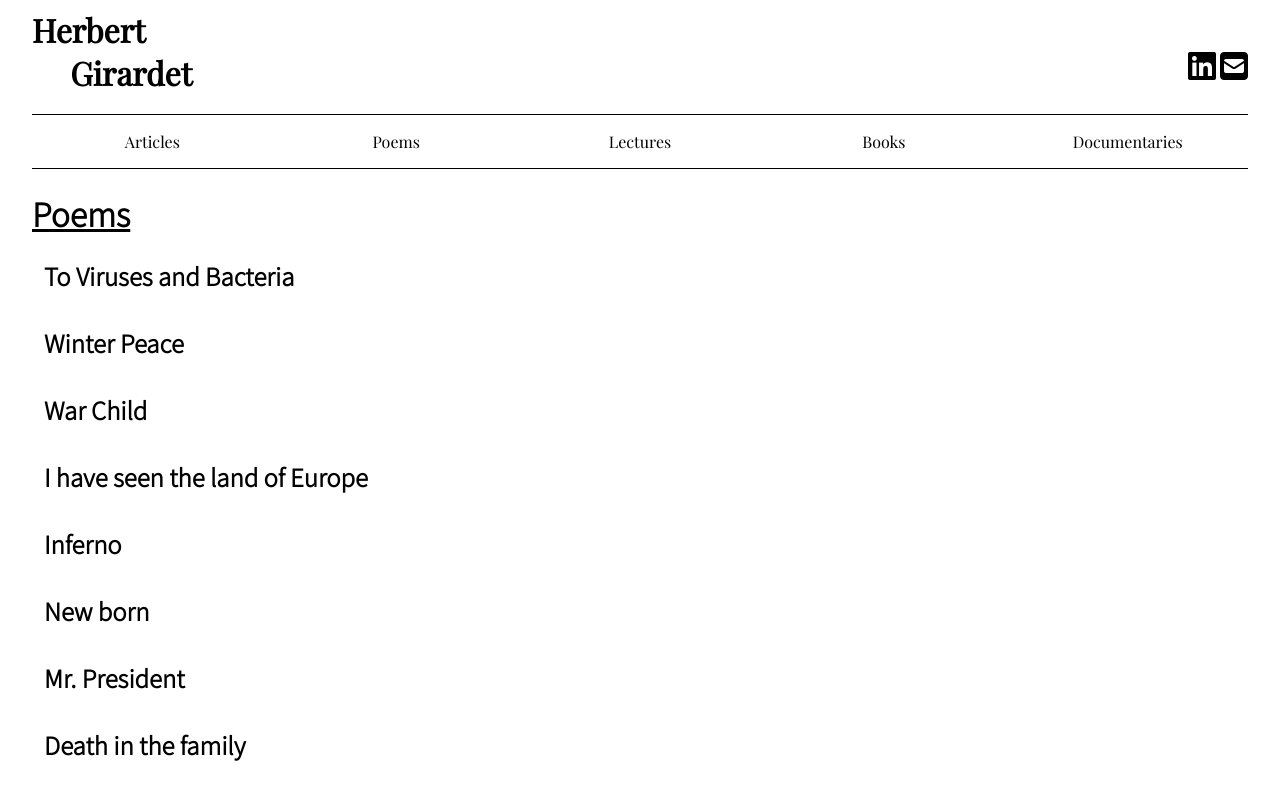
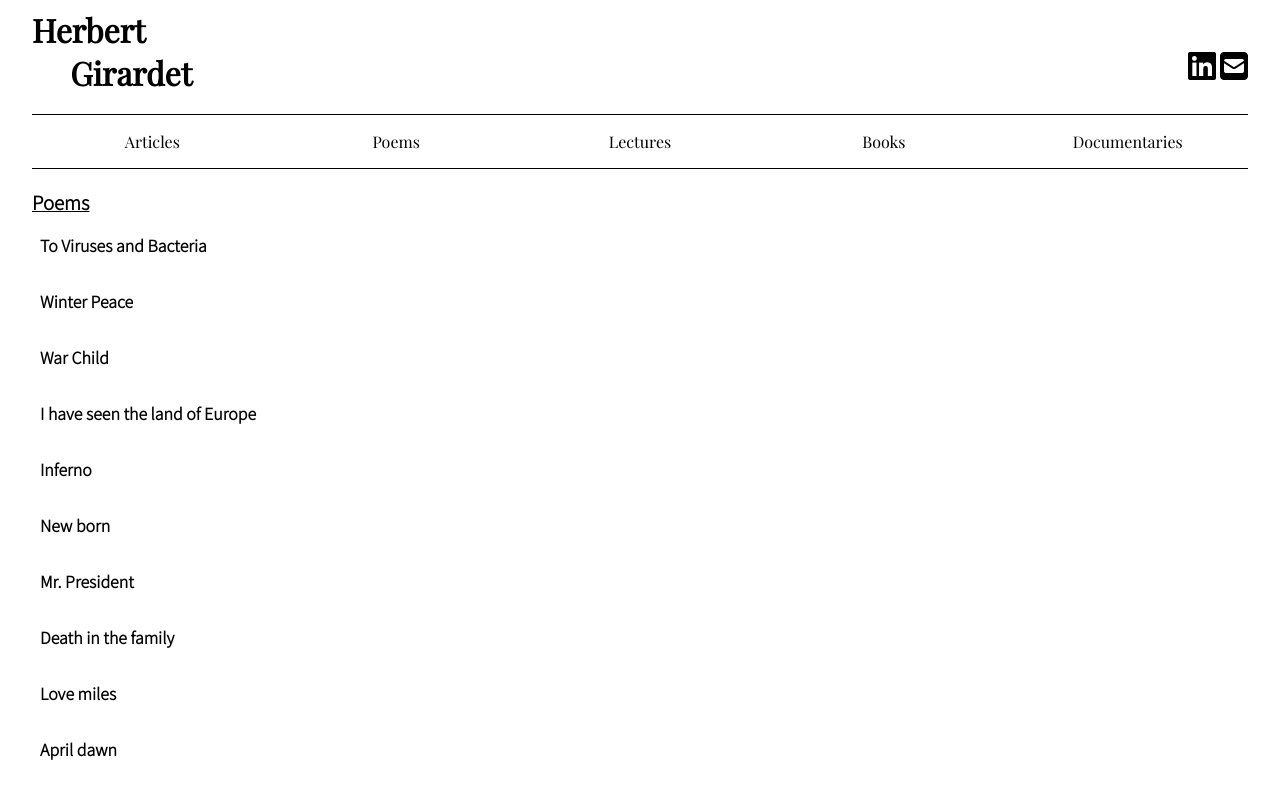
Before and after one commit to mgirar84/janny-website, a React (Create React App) app: page /poems in a window 1280 px wide. Shown: the top 796 px of the page. Built offline with nearby package versions, Linux system fonts and the light colour scheme.

Commit message:
a few heading changes

```diff
--- a/src/Mainpage/Articles/Cities/Cities.js
+++ b/src/Mainpage/Articles/Cities/Cities.js
@@ -6,7 +6,7 @@ class Cities extends React.Component {
 	render() {
         return (
             <div className="cities">
-                <h2>Sustainable Cities</h2>
+                <h3>Sustainable Cities</h3>
                 <div className="articlesContainer">
                     <div className="articleCard">
                         <div className="articleImage city1"></div>
--- a/src/Mainpage/Articles/Cities/Cities.scss
+++ b/src/Mainpage/Articles/Cities/Cities.scss
@@ -1,7 +1,7 @@
 .cities {
     width: 95%;
     margin: auto;
-    h2 {
+    h3 {
         text-decoration: underline;
     }
     .articlesContainer {
--- a/src/Mainpage/Articles/GreenPlanet/GreenPlanet.js
+++ b/src/Mainpage/Articles/GreenPlanet/GreenPlanet.js
@@ -6,7 +6,7 @@ class GreenPlanet extends React.Component {
 	render() {
         return (
             <div className="greenPlanet">
-                <h2>Green Planet</h2>
+                <h3>Green Planet</h3>
                 <div className="articlesContainer">
                     <div className="articleCard">
                         <div className="articleImage amazonPicture"></div>
--- a/src/Mainpage/Articles/GreenPlanet/GreenPlanet.scss
+++ b/src/Mainpage/Articles/GreenPlanet/GreenPlanet.scss
@@ -1,7 +1,7 @@
 .greenPlanet {
     width: 95%;
     margin: auto;
-    h2 {
+    h3 {
         text-decoration: underline;
     }
     .articlesContainer {
--- a/src/Mainpage/Books/Books.js
+++ b/src/Mainpage/Books/Books.js
@@ -6,7 +6,7 @@ class Books extends React.Component {
 	render() {
         return (
             <div className="books">
-                <h2>Books</h2>
+                <h3>Books</h3>
                 <div className="booksContainer">
                 <div className="bookCard">
                         <div className="bookImage book1"></div>
--- a/src/Mainpage/Books/Books.scss
+++ b/src/Mainpage/Books/Books.scss
@@ -1,7 +1,7 @@
 .books {
     width: 95%;
     margin: auto;
-    h2 {
+    h3 {
         text-decoration: underline;
     }
     .booksContainer {
--- a/src/Mainpage/Books/Earthrise/Earthrise.scss
+++ b/src/Mainpage/Books/Earthrise/Earthrise.scss
@@ -1,4 +1,7 @@
 .earthRise {
     width: 95%;
     margin: auto;
+    h3 {
+        text-decoration: underline;
+    }
 }
--- a/src/Mainpage/Books/Earthrise/Eartrise.js
+++ b/src/Mainpage/Books/Earthrise/Eartrise.js
@@ -5,8 +5,8 @@ class Earthrise extends React.Component {
 	render() {
         return (
             <div className="earthRise">
-                <h2>Earthrise</h2>
-                <h3>From the 4 th chapter of my book ‘Earthrise’, Paladin, 1992</h3>
+                <h3>Earthrise</h3>
+                <h4>From the 4 th chapter of my book ‘Earthrise’, Paladin, 1992</h4>
                 <p>It was 7 September 1988. Brasilia was celebrating Independence Day. Hundreds of
                 thousands of people were lined up along the central boulevard, Avenida Luis Vargas: black,
                 brown and white, shoeshine boys, office clerks, government officials and street vendors. On
--- a/src/Mainpage/Poems/Poems.js
+++ b/src/Mainpage/Poems/Poems.js
@@ -57,10 +57,10 @@ class Poems extends React.Component {
 	render() {
         return (
             <div className="poems">
-                <h1>Poems</h1>
+                <h3>Poems</h3>
                 <div>
                     <div>
-                        <a className="poemTitle" onClick={this.togglePoem1}><h2>To Viruses and Bacteria</h2></a>
+                        <a className="poemTitle" onClick={this.togglePoem1}><h4>To Viruses and Bacteria</h4></a>
                         <p className="poem1">
                             If you will live within me,
                             Live in peace with me, not anger.
@@ -96,7 +96,7 @@ class Poems extends React.Component {
                         </p>
                     </div>
                     <div>
-                        <a className="poemTitle" onClick={this.togglePoem2}><h2>Winter Peace</h2></a>
+                        <a className="poemTitle" onClick={this.togglePoem2}><h4>Winter Peace</h4></a>
                         <p className="poem2">
                             This afternoon the earth stands still
                             the wind has settled in its secret nest
@@ -121,7 +121,7 @@ class Poems extends React.Component {
                         </p>
                     </div>
                     <div>
-                        <a className="poemTitle" onClick={this.togglePoem3}><h2>War Child</h2></a>
+                        <a className="poemTitle" onClick={this.togglePoem3}><h4>War Child</h4></a>
                         <p className="poem3">
                         And then it was my turn
                         to be born,
@@ -190,7 +190,7 @@ class Poems extends React.Component {
                         </p>
                     </div>
                     <div>
-                        <a className="poemTitle" onClick={this.togglePoem4}><h2>I have seen the land of Europe</h2></a>
+                        <a className="poemTitle" onClick={this.togglePoem4}><h4>I have seen the land of Europe</h4></a>
                         <p className="poem4">
                         I have seen the land of Europe
                         Bathed in golden sunlight
@@ -285,7 +285,7 @@ class Poems extends React.Component {
                         </p>
                     </div>
                     <div>
-                        <a className="poemTitle" onClick={this.togglePoem5}><h2>Inferno</h2></a>
+                        <a className="poemTitle" onClick={this.togglePoem5}><h4>Inferno</h4></a>
                         <p className="poem5">
                         Borneo Baghdad Aleppo
                         The fires of the anthropocene
@@ -340,7 +340,7 @@ class Poems extends React.Component {
                         </p>
                     </div>
                     <div>
-                        <a className="poemTitle" onClick={this.togglePoem6}><h2>New born</h2></a>
+                        <a className="poemTitle" onClick={this.togglePoem6}><h4>New born</h4></a>
                         <p className="poem6">
                         Hello hello here you are
                         It is you, barely born
@@ -367,7 +367,7 @@ class Poems extends React.Component {
                         </p>
                     </div>
                     <div>
-                        <a className="poemTitle" onClick={this.togglePoem7}><h2>Mr. President</h2></a>
+                        <a className="poemTitle" onClick={this.togglePoem7}><h4>Mr. President</h4></a>
                         <p className="poem7">
                         Mr. President, still eloquent
                         on his familiar podium.
@@ -482,7 +482,7 @@ class Poems extends React.Component {
                         </p>
                     </div>
                     <div>
-                        <a className="poemTitle" onClick={this.togglePoem8}><h2>Death in the family</h2></a>
+                        <a className="poemTitle" onClick={this.togglePoem8}><h4>Death in the family</h4></a>
                         <p className="poem8">
                         At noon today he fell,
                         the bullet had ripped his lion’s heart.
@@ -534,7 +534,7 @@ class Poems extends React.Component {
                         </p>
                     </div>
                     <div>
-                        <a className="poemTitle" onClick={this.togglePoem9}><h2>Love miles</h2></a>
+                        <a className="poemTitle" onClick={this.togglePoem9}><h4>Love miles</h4></a>
                         <p className="poem9">
                         My kids were born in Kensington,
                         their cousins in Berlin.
@@ -592,7 +592,7 @@ class Poems extends React.Component {
                         </p>
                     </div>
                     <div>
-                        <a className="poemTitle" onClick={this.togglePoem10}><h2>April dawn</h2></a>
+                        <a className="poemTitle" onClick={this.togglePoem10}><h4>April dawn</h4></a>
                         <p className="poem10">
                         As night lets go its dreamy grip
                         The morning birds are calling
@@ -667,7 +667,7 @@ class Poems extends React.Component {
                         </p>
                     </div>
                     <div>
-                        <a className="poemTitle" onClick={this.togglePoem11}><h2>On Ladbroke Grove again</h2></a>
+                        <a className="poemTitle" onClick={this.togglePoem11}><h4>On Ladbroke Grove again</h4></a>
                         <p className="poem11">
                         Hallo here I am
                         on Ladbroke Grove again,
@@ -821,7 +821,7 @@ class Poems extends React.Component {
                         </p>
                     </div>
                     <div>
-                        <a className="poemTitle" onClick={this.togglePoem12}><h2>The face of Europe</h2></a>
+                        <a className="poemTitle" onClick={this.togglePoem12}><h4>The face of Europe</h4></a>
                         <p className="poem12">
                         I have seen the face of Europe,
                         smiling with summer delight,
--- a/src/Mainpage/Poems/Poems.scss
+++ b/src/Mainpage/Poems/Poems.scss
@@ -1,7 +1,7 @@
 .poems {
     width: 95%;
     margin: auto;
-    h1 {
+    h3 {
         text-decoration: underline;
     }
     div {
@@ -11,7 +11,7 @@
                 text-decoration: underline;
                 cursor: pointer;
             }
-            h2 {
+            h4 {
                 margin: 0.5em
             }
         }
```
